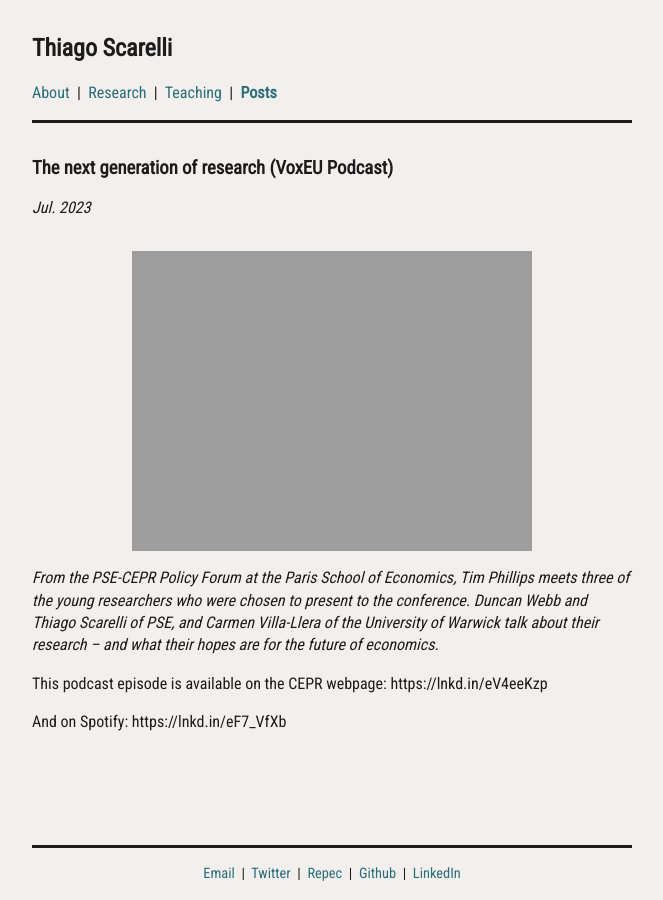
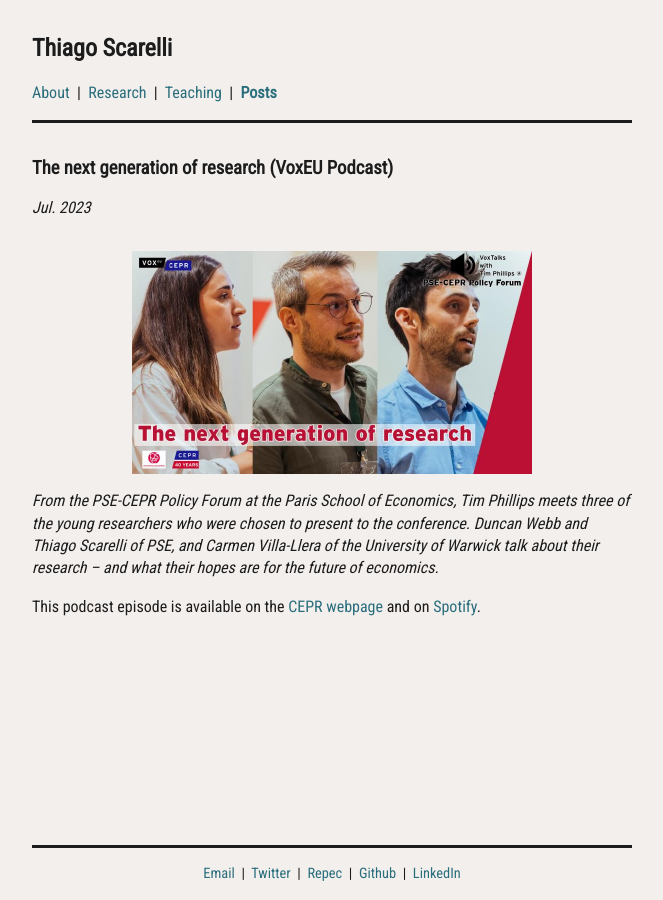
Before and after one commit to thiagoscarelli/thiagoscarelli.github.io, a Jekyll site: the page built from _posts/2023-07-21-voxeu-talk-podcast.md, in a window 1280 px wide. Shown: the whole page, without its empty margins (308-971 px from the left). Built offline with Jekyll 4.4.1, drawn with Linux system fonts in a browser that asks for light colours.

Commit message:
Update 2023-07-21-voxeu-talk-podcast.md

```diff
--- a/_posts/2023-07-21-voxeu-talk-podcast.md
+++ b/_posts/2023-07-21-voxeu-talk-podcast.md
@@ -4,10 +4,8 @@
 date: 2023-07-21
 ---
 
-<img src = "https://thiagoscarelli.github.io/assets/images/voxeu_podcast.jfif" class = "default">
+<img src = "https://thiagoscarelli.github.io/assets/images/voxeu_podcast.png" class = "default">
 
 *From the PSE-CEPR Policy Forum at the Paris School of Economics, Tim Phillips meets three of the young researchers who were chosen to present to the conference. Duncan Webb and Thiago Scarelli of PSE, and Carmen Villa-Llera of the University of Warwick talk about their research – and what their hopes are for the future of economics.*
 
-This podcast episode is available on the CEPR webpage: https://lnkd.in/eV4eeKzp
-
-And on Spotify: https://lnkd.in/eF7_VfXb
+This podcast episode is available on the [CEPR webpage](https://cepr.org/multimedia/next-generation-research){:target="_blank" rel="noopener"} and on [Spotify](https://lnkd.in/eF7_VfXb){:target="_blank" rel="noopener"}.
```
